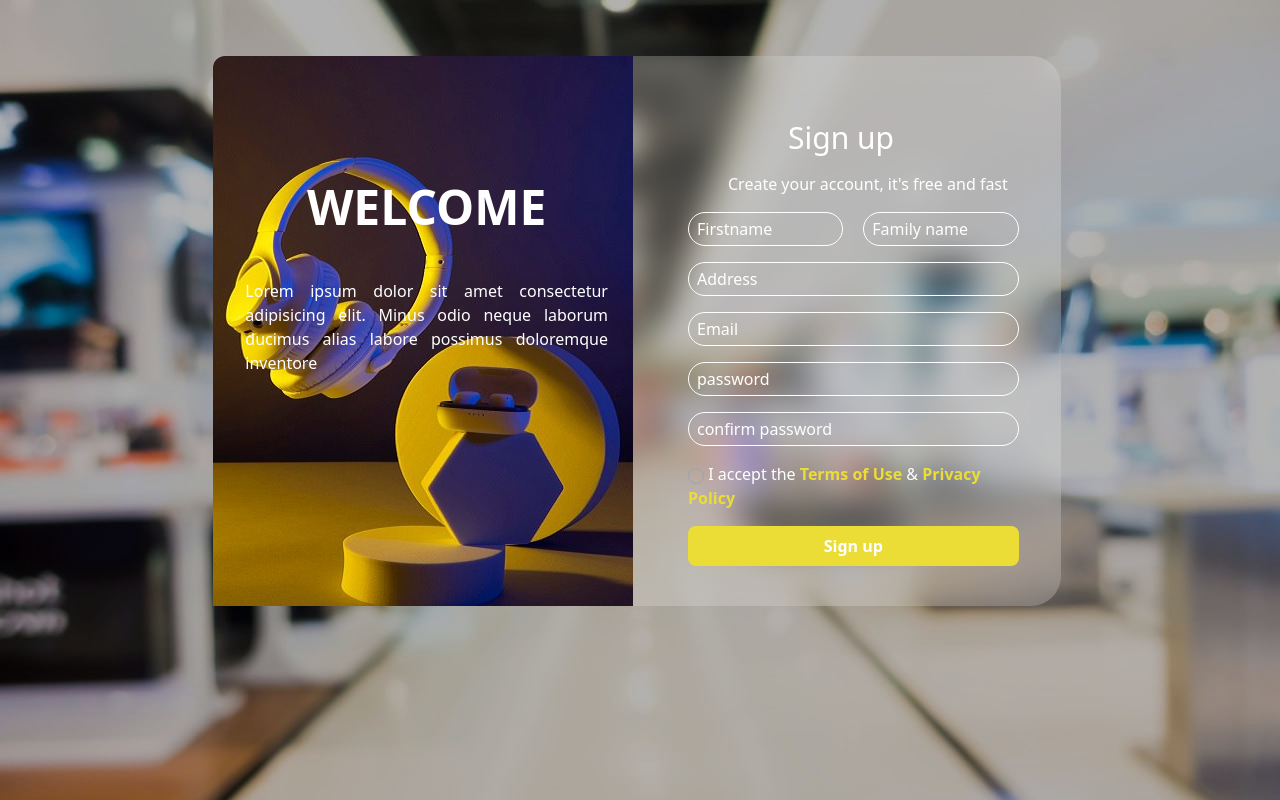
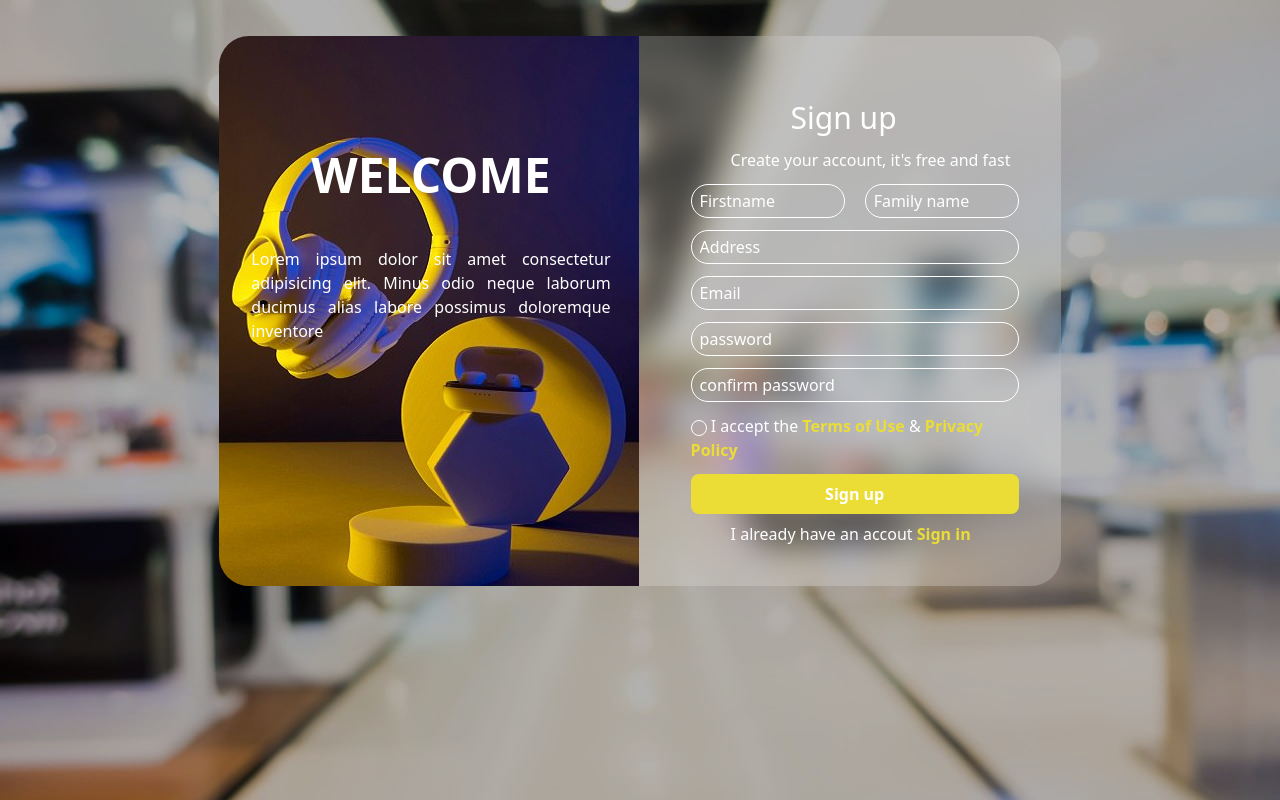
Before and after one commit to younessaitbenyssa/gamingstore, a PHP site: page /public/sing_up.html in a window 1280 px wide. Run offline with PHP 8.4, Linux system fonts and the light colour scheme; data that the repository does not hold is empty.

Commit message:
sign-up-in

```diff
--- a/public/classes/product.php
+++ b/public/classes/product.php
@@ -106,14 +106,14 @@
             $this->productsdisplayt($table);
         }
         function DisplayAll (){
-            $ins = $this->pdo->prepare("SELECT prdid, productname,price,imglink FROM products limit 8 ");
+            $ins = $this->pdo->prepare("SELECT prdid, productname,price,imglink,categorie FROM products limit 8 ");
             $ins->setFetchMode(PDO::FETCH_ASSOC);
             $ins->execute();
             $table = $ins->fetchAll();
             $this->productsdisplayt($table);
         }
         function DisplayBrand ($idt){
-            $ins = $this->pdo->prepare("SELECT prdid, productname,price,imglink FROM products where brand_id = ? limit 8");
+            $ins = $this->pdo->prepare("SELECT prdid, productname,price,imglink,categorie FROM products where brand_id = ? limit 8");
             $ins->setFetchMode(PDO::FETCH_ASSOC);
             $ins->execute(array($idt));
             $table = $ins->fetchAll();
--- a/public/hover.php
+++ b/public/hover.php
@@ -131,6 +131,9 @@
         <div class="flex mr-6 gap-6">
             <i class='bx bx-search m-auto'></i>
             <i class='bx bx-user m-auto'></i>
+            <div >
+                <h3 class="mt-4">Sign in / sign up </h3>
+            </div>
             <i class='bx bx-cart-alt hover:cursor-pointer mt-4' onclick="appearcart()"><div class="relative left-[12px] top-[-6px] text-xs w-[17px] h-[17px] bg-red-600 rounded-[50%] text-center font-bold" id="cartico"></div></i>
             <!-- <img src="images/sony headphones/casque2.png" alt=""> -->
         </div>
--- a/public/productsiframe.php
+++ b/public/productsiframe.php
@@ -15,6 +15,7 @@
 </head>
 <body class="bg-[rgb(49,49,49)] overflow-hidden h-screen flex justify-center items-center" >
     <?php
+
         include './classes/product.php';
         $ifrmprd = new ProductOperations(0,0);
         $idt = $_GET['idt'];
@@ -28,5 +29,6 @@
                     $ifrmprd->DisplayBrand($idt);
             ?>
         </div>
+        <script src="./script.js"></script>
 </body>
 </html>
--- a/public/sing_up.html
+++ b/public/sing_up.html
@@ -8,15 +8,17 @@
 </head>
 <body>
 
+    <div class="back_signin   overflow-hidden" >
+        <div class="w-full h-9">
 
-     <div class="back_signin py-14" >
+        </div>
         <div class="container mx-auto relative z-20 overflow-hidden   ">
 
             <div class="blurr flex flex-col  lg:flex-row  w-8/12  rounded-xl mx-auto overflow-hidden">
 
 
 
-                <div class="image_side flex flex-col justify-center items-center  w-full lg:w-1/2 bg-no-repeat" style="background-image: url('../public/images/yellowcasque.jpeg');">
+                <div class="image_side   flex flex-col justify-center items-center   ml-[6px]   h-[550px]  w-full lg:w-1/2 bg-no-repeat" style="background-image: url('../public/images/yellowcasque.jpeg');">
                     <div>
                         <h1 class="font-semibold text-5xl text-white mb-2">WELCOME</h1>
                     </div>
@@ -27,41 +29,52 @@
                 </div>
 
                 <div class="w-full  lg:w-1/2 py-16 px-12">
-                    <h2 class="text-3xl mb-4 pl-[100px] text-white">Sign up</h2>
-                    <p class="mb-4 text-white pl-[40px]">Create your account, it's free and fast</p>
+                    <h2 class="text-3xl mb-3 pl-[100px] text-white">Sign up</h2>
+                    <p class="mb-3 text-white pl-[40px]">Create your account, it's free and fast</p>
+                    <form action="./classes/client.php" method="post">
                     <div class="grid grid-cols-2 gap-5">
 
-                        <input type="text" class="border    text-white border-white py-1 px-2 bg-transparent rounded-[30px] placeholder:text-white focus:outline-offset-0 focus:border-transparent focus:outline-[#EBDD36]" placeholder="Firstname">
+                        <input type="text" class="name_first  border    text-white border-white py-1 px-2 bg-transparent rounded-[30px] placeholder:text-white focus:outline-offset-0 focus:border-transparent focus:outline-[#EBDD36]" placeholder="Firstname" name="Firstname">
 
-                        <input type="text" class="border placeholder:text-white text-white border-white py-1 px-2 bg-transparent rounded-[30px] focus:outline-offset-0 focus:border-transparent focus:outline-[#EBDD36] " placeholder="Family name">
+                        <input type="text" class="name_family  border placeholder:text-white text-white border-white py-1 px-2 bg-transparent rounded-[30px] focus:outline-offset-0 focus:border-transparent focus:outline-[#EBDD36] " placeholder="Family name" name="Familyname">
                     </div>
-                    <div class="mt-4 ">
-                        <input type="text" placeholder="Address" class=" placeholder:text-white text-white border-white py-1 px-2 w-full bg-transparent rounded-[30px] focus:outline-offset-0 focus:border-transparent focus:outline-[#EBDD36]">
+                    <div class="mt-3 ">
+                        <input type="text" placeholder="Address" class="adreess_client placeholder:text-white text-white border-white py-1 px-2 w-full bg-transparent rounded-[30px] focus:outline-offset-0 focus:border-transparent focus:outline-[#EBDD36]" name="Address">
                     </div>
-                    <div class="mt-4 ">
-                        <input type="email" placeholder="Email" class=" placeholder:text-white text-white border-white py-1 px-2 w-full bg-transparent rounded-[30px] focus:outline-offset-0 focus:border-transparent focus:outline-[#EBDD36]">
+                    <div class="mt-3 ">
+                        <input type="email" placeholder="Email" id="cv" class="test_email placeholder:text-white text-white border-white py-1 px-2 w-full bg-transparent rounded-[30px] focus:outline-offset-0 focus:border-transparent focus:outline-[#EBDD36]" name="Email">
                     </div>
-                    <div class="mt-4 ">
-                        <input type="password" placeholder="password" class=" placeholder:text-white text-white border-white py-1 px-2 w-full bg-transparent rounded-[30px] focus:outline-offset-0 focus:border-transparent focus:outline-[#EBDD36]">
+                    <!--      -->
+                    <div id="errrrror" class="email_exist bg-red-200 mt-2 rounded-[30px]">
+                        <p class="text-red-400 ml-2">Email already exist</p>
                     </div>
-                    <div class="mt-4 ">
-                        <input type="password" placeholder="confirm password" class=" placeholder:text-white text-white border-white py-1 px-2 w-full bg-transparent rounded-[30px] focus:outline-offset-0 focus:border-transparent focus:outline-[#EBDD36]">
+                    <div class="mt-3 ">
+                        <input type="password" placeholder="password" class="pass placeholder:text-white text-white border-white py-1 px-2 w-full bg-transparent rounded-[30px] focus:outline-offset-0 focus:border-transparent focus:outline-[#EBDD36]" name="password">
                     </div>
-                    <div class="mt-4 ">
-                        <input type="checkbox"     class=" border-gray-400 focus:outline-none focus:outline-offset-0        rounded-lg bg-transparent  focus:border-[transparent] focus:outline-[transparent]  ">
+
+                    <div class="mt-3 ">
+                        <input type="password" placeholder="confirm password" class="pass_confirm placeholder:text-white text-white border-white py-1 px-2 w-full bg-transparent rounded-[30px] focus:outline-offset-0 focus:border-transparent focus:outline-[#EBDD36]" name="confirm_password">
+                    </div>
+                    <div id="password_check" class="pass_box bg-red-200 mt-1 rounded-[30px]">
+                        <p class="text-red-400 ml-2">Password doesn't match</p>
+                    </div>
+                    <div class="mt-3 ">
+                        <input type="checkbox"     class=" border-white focus:outline-none focus:outline-offset-0   text-[#EBDD36]    rounded-lg bg-transparent  focus:border-[transparent] focus:outline-[transparent]  ">
                         <span class=" text-white">I accept the <a href="#" class="text-[#EBDD36] font-semibold">Terms of Use</a> &  <a href="#" class="text-[#EBDD36] font-semibold">Privacy Policy</a> </span>
                     </div>
-                    <div class="mt-4">
-                        <button class="w-full bg-[#EBDD36] py-2 text-center text-white rounded-lg font-semibold">Sign up </button>
+                    <div class="mt-3">
+                        <button type="submit" name="signup" id="signbutt"    class="   w-full bg-[#EBDD36] hover:bg-yellow-400 py-2 text-center text-white rounded-lg font-semibold">Sign up </button>
                       </div>
-                      <!-- <div class="mt-4">
-                        <span class="text-white px-10">I already have an accout <a href="#" class="text-[#EBDD36] font-semibold hover:underline">Sign in</a></span>
-                      </div> -->
+                      <div class="mt-2">
+                        <span class="text-white px-10">I already have an accout <a href="./sign_in.html" class="text-[#EBDD36] font-semibold hover:underline">Sign in</a></span>
+                      </div>
                 </div>
-
+            </form>
             </div>
         </div>
      </div>
-       <script src="./script.js"></script>
+
+       <script src="signup.js"></script>
+
 </body>
 </html
--- a/public/styles.css
+++ b/public/styles.css
@@ -1071,6 +1071,18 @@ input[type="range"]::-webkit-slider-thumb{
 
 .naviframe a.active {
   color: #EBDD36;
+}
+
+.email_exist{
+  display: none;
+}
+
+.pass_box{
+  display: none;
+}
+
+.image_side{
+  border-radius: 30px 0 0 30px ;
 }
 
 *, ::before, ::after{
@@ -1553,6 +1565,10 @@ input[type="range"]::-webkit-slider-thumb{
   margin-left: 166px;
 }
 
+.ml-\[17\%\]{
+  margin-left: 17%;
+}
+
 .ml-\[19\%\]{
   margin-left: 19%;
 }
@@ -1565,10 +1581,6 @@ input[type="range"]::-webkit-slider-thumb{
   margin-left: 3%;
 }
 
-.ml-\[31\%\]{
-  margin-left: 31%;
-}
-
 .ml-\[32px\]{
   margin-left: 32px;
 }
@@ -1577,14 +1589,18 @@ input[type="range"]::-webkit-slider-thumb{
   margin-left: 4%;
 }
 
-.ml-\[52\%\]{
-  margin-left: 52%;
+.ml-\[54\%\]{
+  margin-left: 54%;
 }
 
 .ml-\[6\%\]{
   margin-left: 6%;
 }
 
+.ml-\[6px\]{
+  margin-left: 6px;
+}
+
 .ml-auto{
   margin-left: auto;
 }
@@ -1757,6 +1773,10 @@ input[type="range"]::-webkit-slider-thumb{
   height: 2rem;
 }
 
+.h-9{
+  height: 2.25rem;
+}
+
 .h-\[100px\]{
   height: 100px;
 }
@@ -1807,6 +1827,10 @@ input[type="range"]::-webkit-slider-thumb{
 
 .h-\[50px\]{
   height: 50px;
+}
+
+.h-\[550px\]{
+  height: 550px;
 }
 
 .h-\[55px\]{
@@ -2188,11 +2212,6 @@ input[type="range"]::-webkit-slider-thumb{
   border-style: solid;
 }
 
-.border-gray-400{
-  --tw-border-opacity: 1;
-  border-color: rgb(156 163 175 / var(--tw-border-opacity));
-}
-
 .border-white{
   --tw-border-opacity: 1;
   border-color: rgb(255 255 255 / var(--tw-border-opacity));
@@ -2226,6 +2245,11 @@ input[type="range"]::-webkit-slider-thumb{
   background-color: rgba(60, 60, 60, var(--tw-bg-opacity));
 }
 
+.bg-red-200{
+  --tw-bg-opacity: 1;
+  background-color: rgb(254 202 202 / var(--tw-bg-opacity));
+}
+
 .bg-red-600{
   --tw-bg-opacity: 1;
   background-color: rgb(220 38 38 / var(--tw-bg-opacity));
@@ -2417,6 +2441,11 @@ input[type="range"]::-webkit-slider-thumb{
 .text-amber-500{
   --tw-text-opacity: 1;
   color: rgb(245 158 11 / var(--tw-text-opacity));
+}
+
+.text-red-400{
+  --tw-text-opacity: 1;
+  color: rgb(248 113 113 / var(--tw-text-opacity));
 }
 
 .text-white{
```
Also changed, not shown: public/classes/client.php (+129 -9 lines), public/sign_in.php (renamed from public/sign_in.html, +12 -8 lines), public/signup.js (added, +61 -0 lines), public/test.php (added, +34 -0 lines), src/styles.css (+15 -0 lines).
